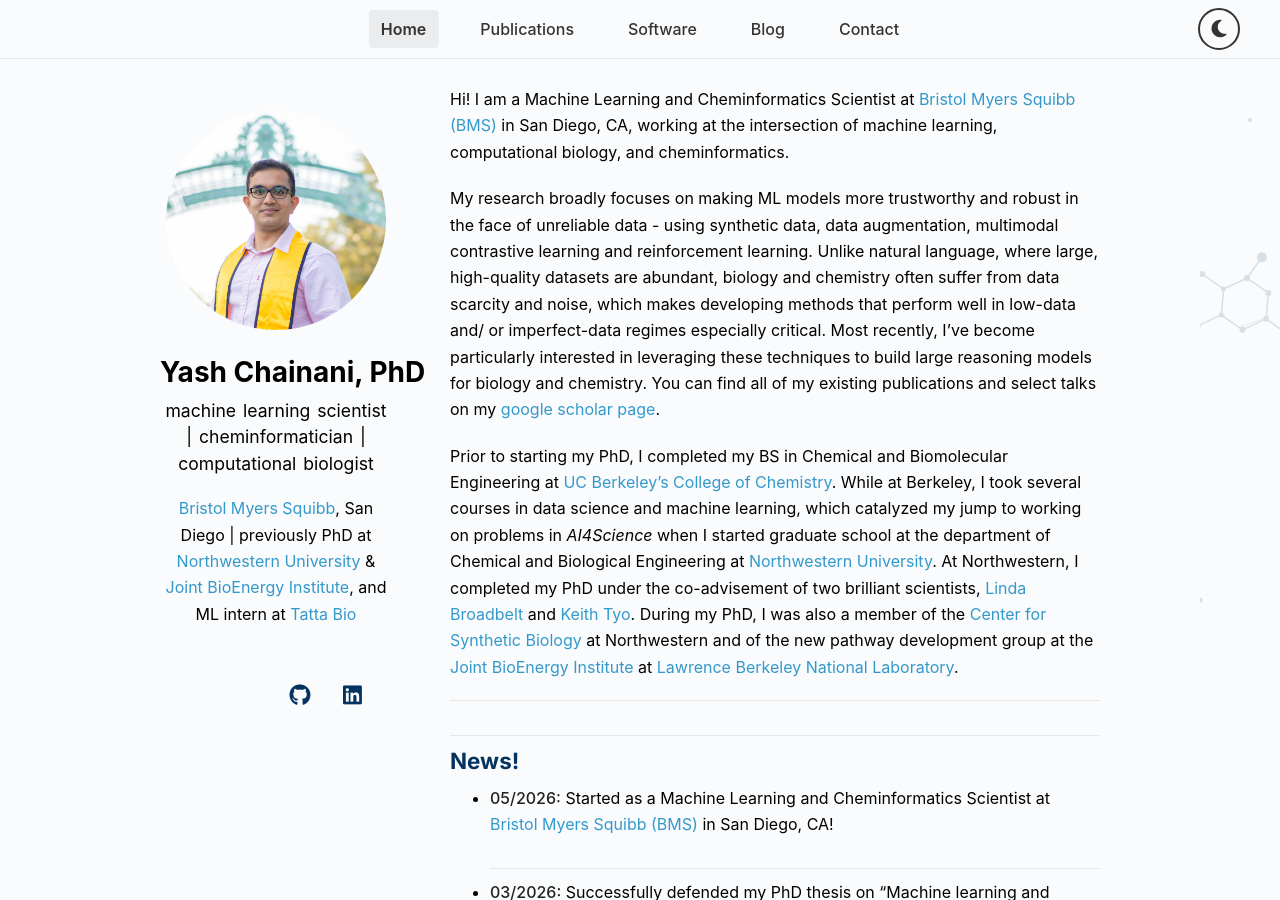
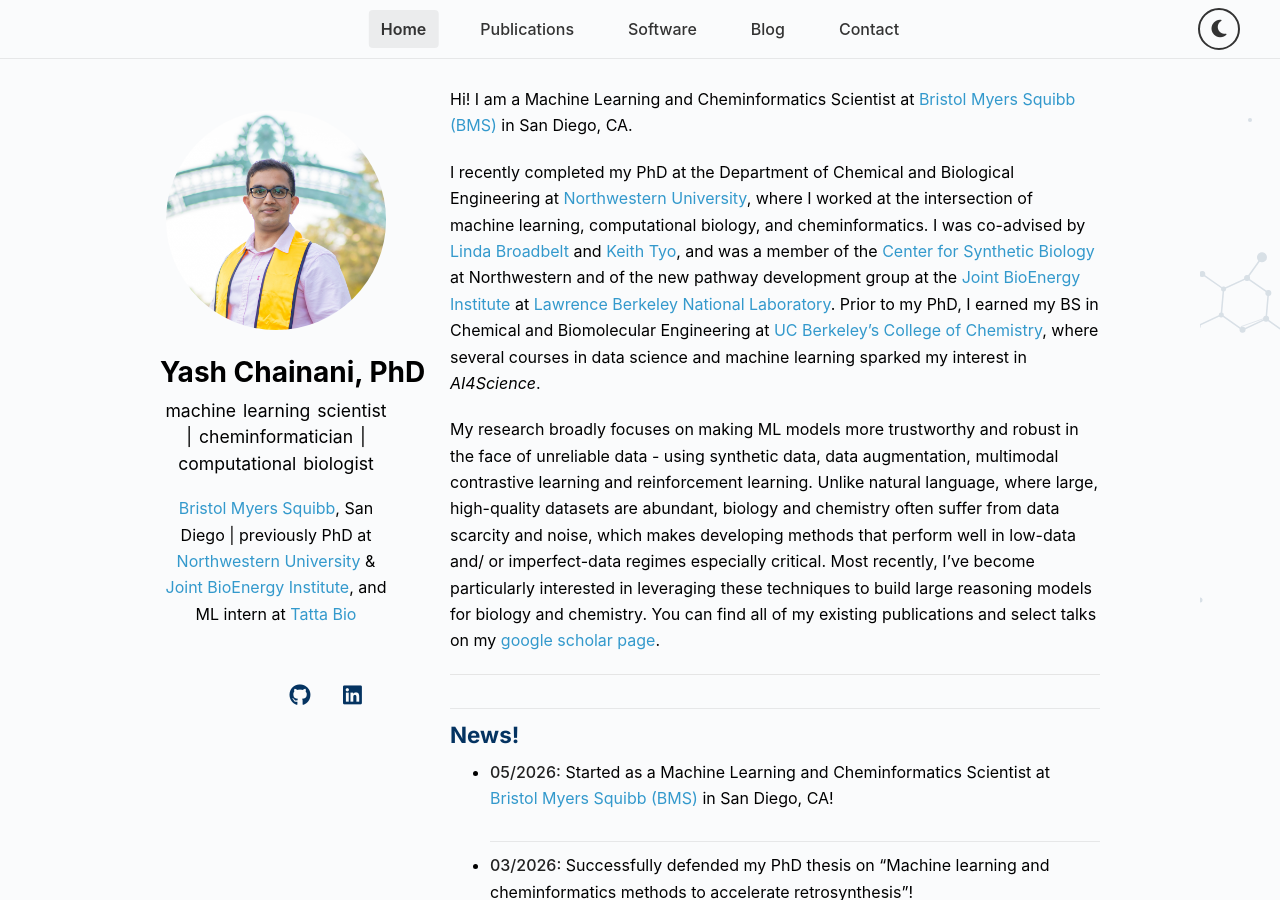
Before and after one commit to yashchainani21/yashchainani21.github.io, a Jekyll site: the page built from index.md, in a window 1280 px wide and 900 px high. Built offline with Jekyll 4.4.1, drawn with Linux system fonts in a browser that asks for light colours; a style sheet for code colours, icons or effects is not loaded.

Commit message:
Restructure homepage bio intro
Trim the opening to just the BMS role; lead the second paragraph with
completing the PhD at Northwestern and the ML/computational biology/
cheminformatics framing; keep the research-focus paragraph after it.

Co-Authored-By: Claude Opus 4.8 <noreply@anthropic.com>

```diff
--- a/index.md
+++ b/index.md
@@ -2,11 +2,11 @@
 layout: homepage
 ---
 
-Hi! I am a Machine Learning and Cheminformatics Scientist at [Bristol Myers Squibb (BMS)](https://www.bms.com) in San Diego, CA, working at the intersection of machine learning, computational biology, and cheminformatics.
+Hi! I am a Machine Learning and Cheminformatics Scientist at [Bristol Myers Squibb (BMS)](https://www.bms.com) in San Diego, CA.
+
+I recently completed my PhD at the Department of Chemical and Biological Engineering at [Northwestern University](https://www.mccormick.northwestern.edu/chemical-biological/), where I worked at the intersection of machine learning, computational biology, and cheminformatics. I was co-advised by [Linda Broadbelt](https://www.mccormick.northwestern.edu/research-faculty/directory/profiles/broadbelt-linda.html) and [Keith Tyo](https://www.mccormick.northwestern.edu/research-faculty/directory/profiles/tyo-keith.html), and was a member of the [Center for Synthetic Biology](https://syntheticbiology.northwestern.edu) at Northwestern and of the new pathway development group at the [Joint BioEnergy Institute](https://jbei.org) at [Lawrence Berkeley National Laboratory](https://www.lbl.gov). Prior to my PhD, I earned my BS in Chemical and Biomolecular Engineering at [UC Berkeley's College of Chemistry](https://chemistry.berkeley.edu), where several courses in data science and machine learning sparked my interest in *AI4Science*.
 
 My research broadly focuses on making ML models more trustworthy and robust in the face of unreliable data - using synthetic data, data augmentation, multimodal contrastive learning and reinforcement learning. Unlike natural language, where large, high-quality datasets are abundant, biology and chemistry often suffer from data scarcity and noise, which makes developing methods that perform well in low-data and/ or imperfect-data regimes especially critical. Most recently, I’ve become particularly interested in leveraging these techniques to build large reasoning models for biology and chemistry. You can find all of my existing publications and select talks on my [google scholar page](https://scholar.google.com/citations?user=dyNc88kAAAAJ&hl=en&oi=ao).
-
-Prior to starting my PhD, I completed my BS in Chemical and Biomolecular Engineering at [UC Berkeley's College of Chemistry](https://chemistry.berkeley.edu). While at Berkeley, I took several courses in data science and machine learning, which catalyzed my jump to working on problems in *AI4Science* when I started graduate school at the department of Chemical and Biological Engineering at [Northwestern University](https://www.mccormick.northwestern.edu/chemical-biological/). At Northwestern, I completed my PhD under the co-advisement of two brilliant scientists, [Linda Broadbelt](https://www.mccormick.northwestern.edu/research-faculty/directory/profiles/broadbelt-linda.html) and [Keith Tyo](https://www.mccormick.northwestern.edu/research-faculty/directory/profiles/tyo-keith.html). During my PhD, I was also a member of the [Center for Synthetic Biology](https://syntheticbiology.northwestern.edu) at Northwestern and of the new pathway development group at the [Joint BioEnergy Institute](https://jbei.org) at [Lawrence Berkeley National Laboratory](https://www.lbl.gov).
 
 ---
 
```
